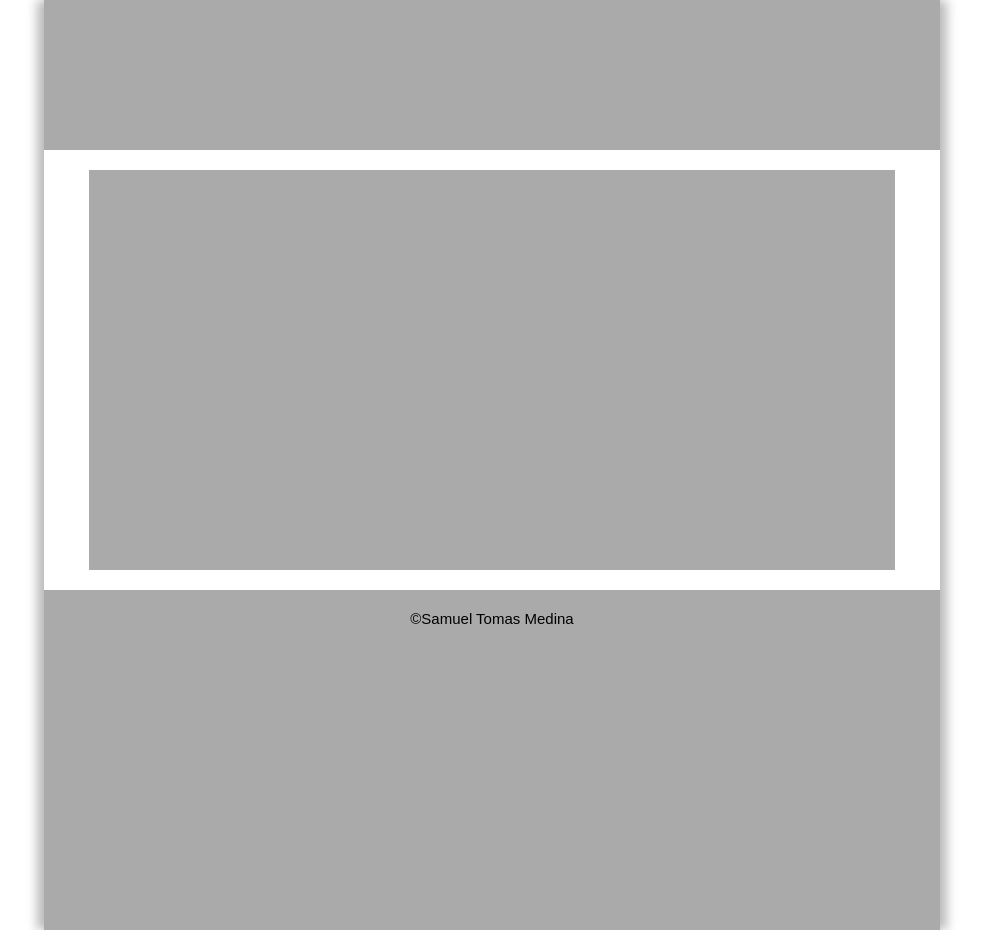
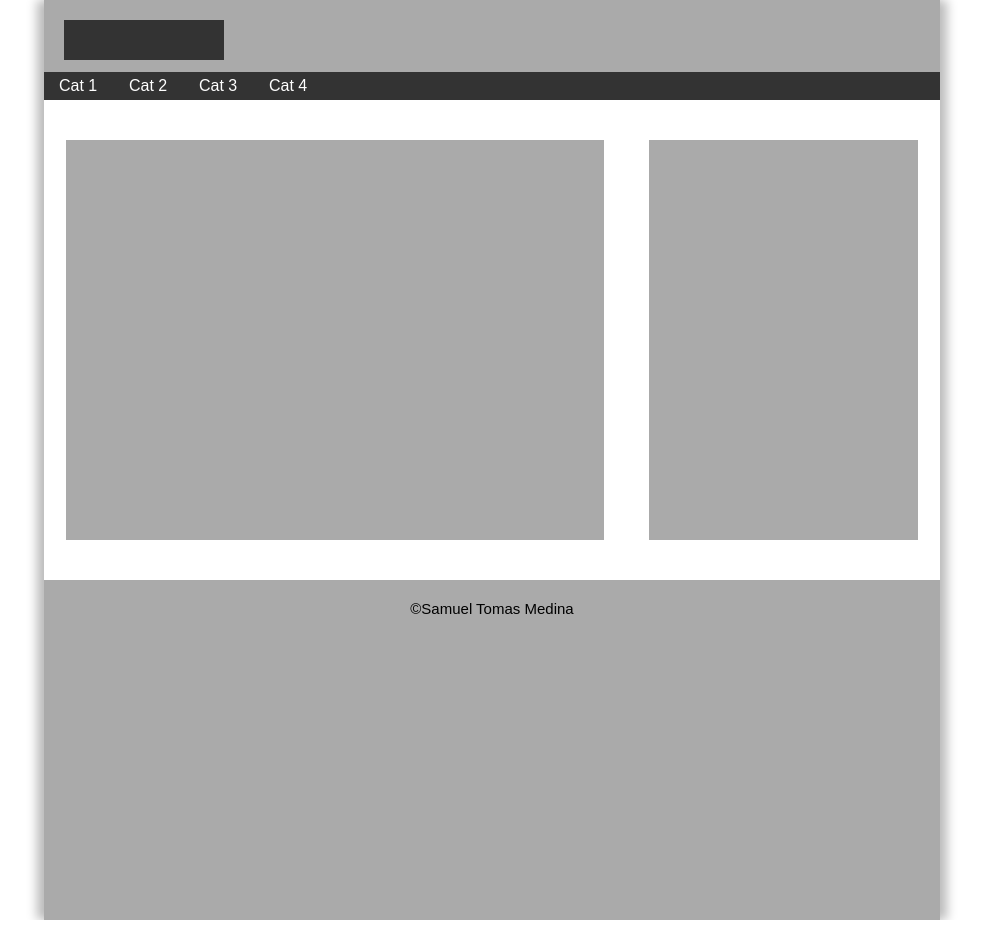
Before and after one commit to samuel0087/Proyecto-MiWeb, a plain HTML site: page index.html in a window 1280 px wide. Shown: the whole page, without its empty margins (148-1131 px from the left). Drawn offline with Linux system fonts and the light colour scheme.

Commit message:
Se agregaron elementos y estilos para darle forma a la pagina web

```diff
--- a/css/style.css
+++ b/css/style.css
@@ -12,14 +12,63 @@
 }
 
 header{
-    height: 150px;
+    height: 100px;
     background-color: #aaa;
+    margin-bottom: 20px;
+    position: relative;
+}
+
+.logo{
+    background-color: #333;
+    width: 150px;
+    height: 30px;
+    padding: 5px;
+}
+
+header .logo{
+    position: absolute;
+    margin: 20px;
+}
+
+header nav{
+    background-color: #333;
+    display: block;
+    position: absolute;
+    bottom: 0;
+    width: 100%;
+}
+
+header nav ul{
+    display: block;
+}
+header nav ul li{
+    display: inline-block;
+    float: left;
+    width: 40px;
+    padding: 5px 15px;
+    color: white;
+}
+
+header nav ul li:nth-last-child(1){
+    float:none;
+}
+
+#principal{
+    display: flex;
+    justify-content: space-around;
     margin-bottom: 20px;
 }
 
 main{
     height: 400px;
-    width: 90%;
+    width: 60%;
+    background-color: #aaa;
+    margin: 20px auto;
+}
+
+aside{
+    height: 400px;
+    width: 30%;
     background-color: #aaa;
     margin: 20px auto;
 }
--- a/index.html
+++ b/index.html
@@ -7,9 +7,25 @@
     </head>
     <body>
         <div id="wrap">
-            <header></header>
+            <header>
+                <div class="logo"></div>
+                <nav>
+                    <ul>
+                        <li>Cat 1</li>
+                        <li>Cat 2</li>
+                        <li>Cat 3</li>
+                        <li>Cat 4</li>
+                    </ul>
+                </nav>
+            </header>
 
-            <main></main>
+            <div id="principal">
+                <main></main>
+
+                <aside></aside>
+            </div>
+
+
 
             <footer>
                 <span> &copy;Samuel Tomas Medina </span>
```
